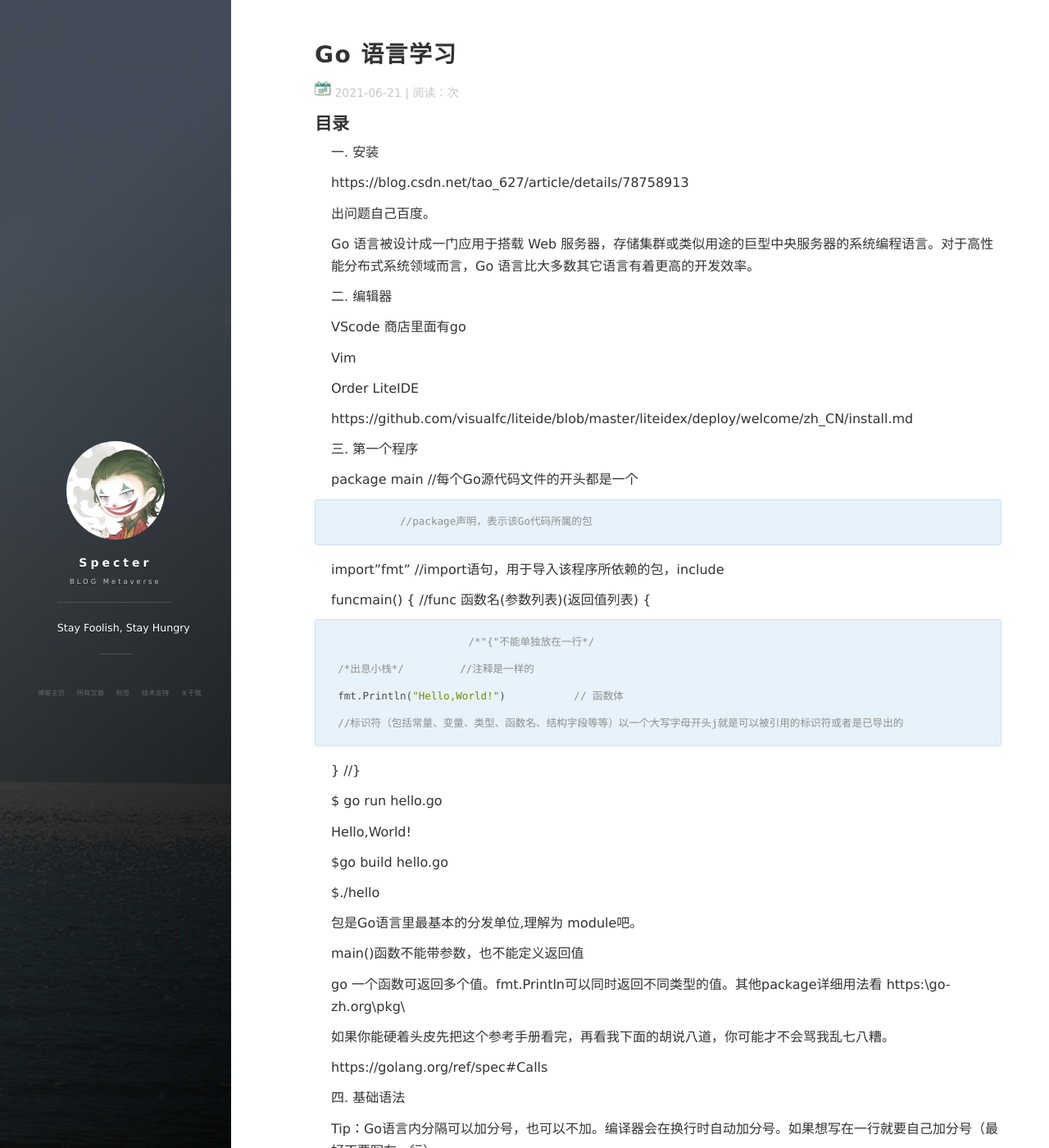
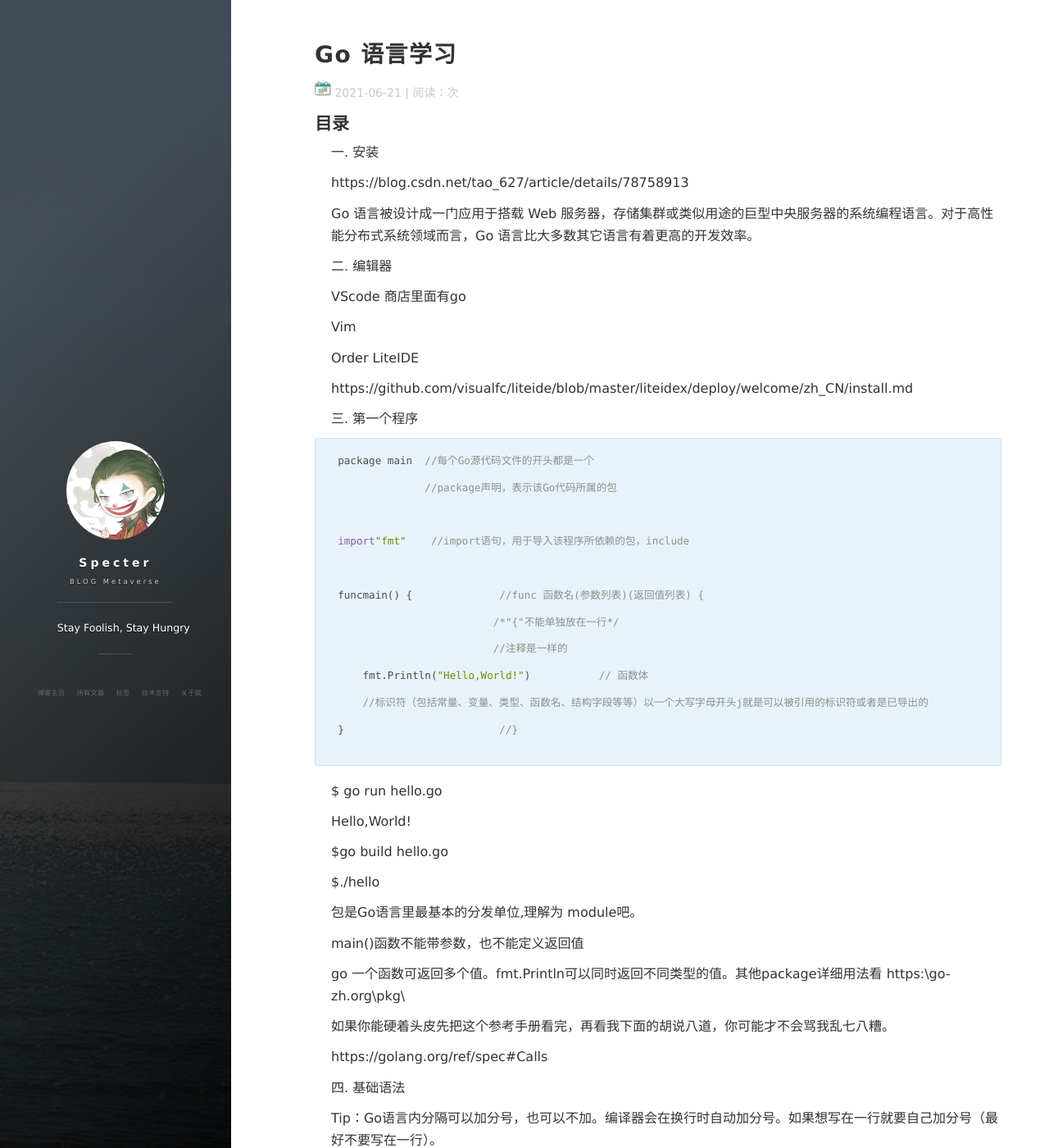
Before and after one commit to Jackieyewang/Jackieyewang.github.io, a Jekyll site: the page built from _posts/2021-06-21-blog_Go.md, in a window 1280 px wide and 1400 px high. Shown: the whole window at 82% size. Built offline with Jekyll 4.4.1, drawn with Linux system fonts in a browser that asks for light colours; nearby versions of some CDN libraries; comment, search, counter and statistics services are not loaded.

Commit message:
Update Go-learning

````diff
--- a/_posts/2021-06-21-blog_Go.md
+++ b/_posts/2021-06-21-blog_Go.md
@@ -9,7 +9,6 @@ tag: Go
 
 https://blog.csdn.net/tao_627/article/details/78758913
 
-出问题自己百度。
 
 Go 语言被设计成一门应用于搭载 Web 服务器，存储集群或类似用途的巨型中央服务器的系统编程语言。对于高性能分布式系统领域而言，Go 语言比大多数其它语言有着更高的开发效率。
 
@@ -26,7 +25,7 @@ https://github.com/visualfc/liteide/blob/master/liteidex/deploy/welcome/zh_CN/in
 
 
 三.  第一个程序
-
+```
 package main  //每个Go源代码文件的开头都是一个
 
               //package声明，表示该Go代码所属的包
@@ -41,7 +40,7 @@ funcmain() {              //func 函数名(参数列表)(返回值列表) {
 
                          /*"{"不能单独放在一行*/
 
-    /*出息小栈*/         //注释是一样的
+                         //注释是一样的
 
     fmt.Println("Hello,World!")           // 函数体
 
@@ -49,7 +48,7 @@ funcmain() {              //func 函数名(参数列表)(返回值列表) {
 
 }                         //}
 
-
+ ```
 
 
 
````
